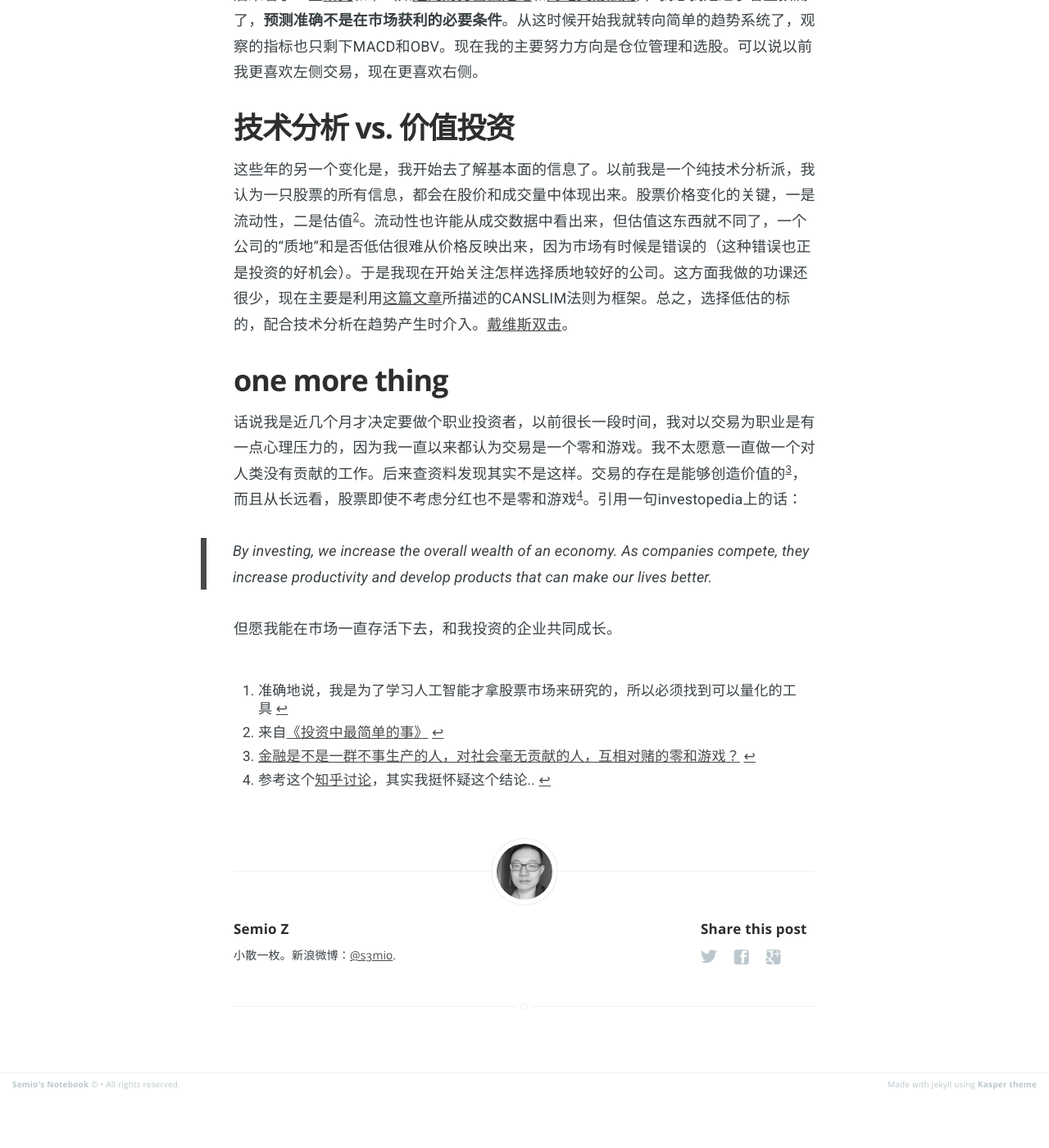
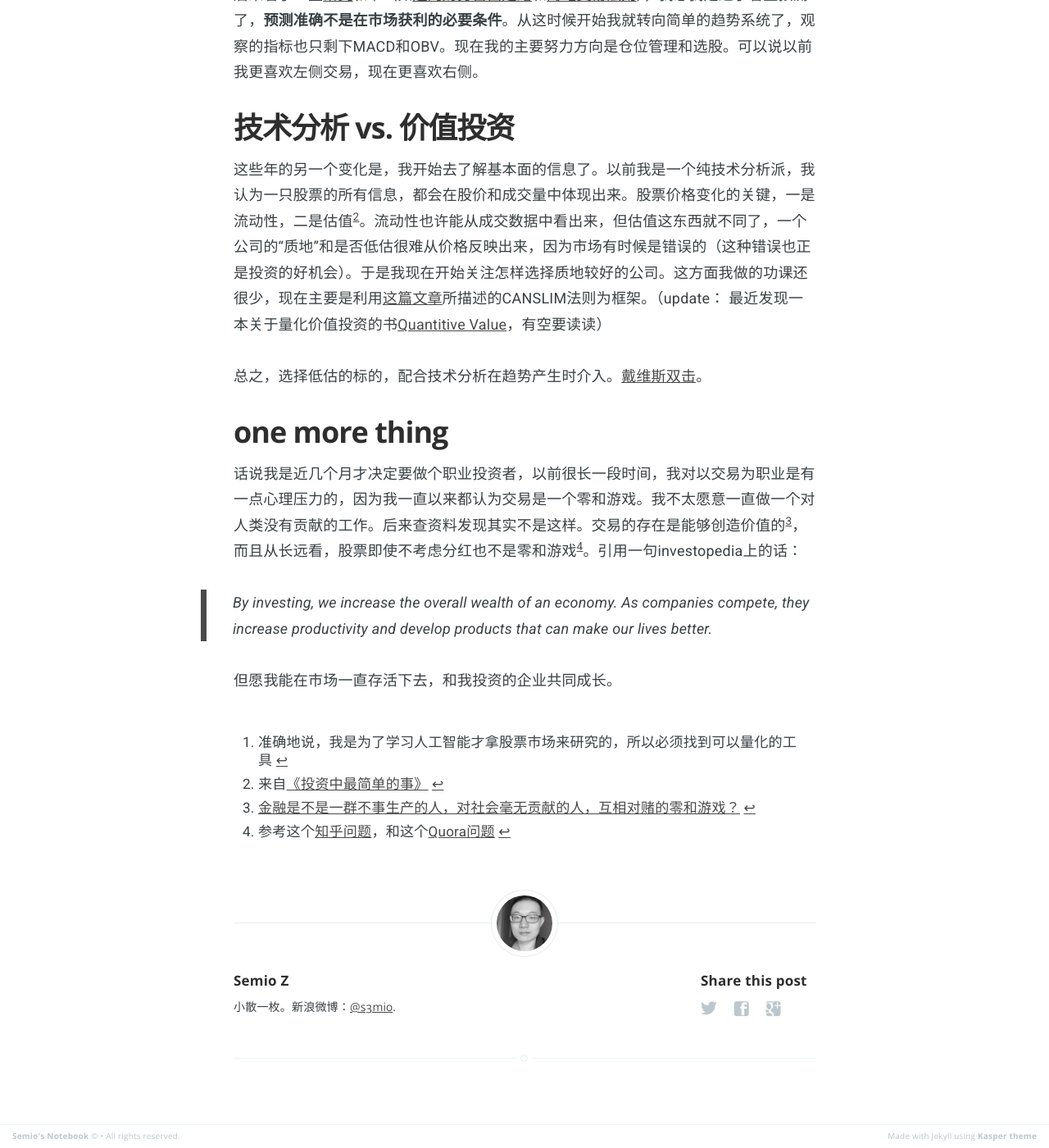
Before and after one commit to semio/semio.github.io, a Jekyll site: the page built from _posts/2015-03-08-my-road-on-investing.md, in a window 1280 px wide and 1400 px high, scrolled down 888 px. Shown: the whole window at 82% size. Built offline with Jekyll 4.4.1, drawn with Linux system fonts in a browser that asks for light colours; Markdown is read by kramdown in place of the engine named in the settings; before the commit the page ends 2225 px from its top, so only the background shows below that.

Commit message:
updated post

```diff
--- a/_config.yml
+++ b/_config.yml
@@ -29,4 +29,4 @@ kramdown:
   coderay_css: class
 
 redcarpet:
-  extensions: ["footnotes", "no_intra_emphasis", "tables", "strikethrough"]
+  extensions: ["footnotes", "no_intra_emphasis", "tables", "strikethrough", "autolink"]
--- a/_posts/2015-03-08-my-road-on-investing.md
+++ b/_posts/2015-03-08-my-road-on-investing.md
@@ -20,7 +20,9 @@ categories: trading
 
 ## 技术分析 vs. 价值投资
 
-这些年的另一个变化是，我开始去了解基本面的信息了。以前我是一个纯技术分析派，我认为一只股票的所有信息，都会在股价和成交量中体现出来。股票价格变化的关键，一是流动性，二是估值[^2]。流动性也许能从成交数据中看出来，但估值这东西就不同了，一个公司的“质地”和是否低估很难从价格反映出来，因为市场有时候是错误的（这种错误也正是投资的好机会）。于是我现在开始关注怎样选择质地较好的公司。这方面我做的功课还很少，现在主要是利用[这篇文章](http://blog.sina.com.cn/s/blog_4c6a80960102egud.html)所描述的CANSLIM法则为框架。总之，选择低估的标的，配合技术分析在趋势产生时介入。[戴维斯双击](http://wiki.mbalib.com/wiki/%E6%88%B4%E7%BB%B4%E6%96%AF%E5%8F%8C%E6%9D%80%E6%95%88%E5%BA%94)。
+这些年的另一个变化是，我开始去了解基本面的信息了。以前我是一个纯技术分析派，我认为一只股票的所有信息，都会在股价和成交量中体现出来。股票价格变化的关键，一是流动性，二是估值[^2]。流动性也许能从成交数据中看出来，但估值这东西就不同了，一个公司的“质地”和是否低估很难从价格反映出来，因为市场有时候是错误的（这种错误也正是投资的好机会）。于是我现在开始关注怎样选择质地较好的公司。这方面我做的功课还很少，现在主要是利用[这篇文章](http://blog.sina.com.cn/s/blog_4c6a80960102egud.html)所描述的CANSLIM法则为框架。（update： 最近发现一本关于量化价值投资的书[Quantitive Value](https://www.quantopian.com/posts/acquirers-multiple-based-on-deep-value-number-fundamentals?utm_source=All+Active+Members&utm_campaign=d5e5d08663-15-03-03-new+users-+offerExpirationLastOne&utm_medium=email&utm_term=0_7cca55778a-d5e5d08663-98356081)，有空要读读）
+
+总之，选择低估的标的，配合技术分析在趋势产生时介入。[戴维斯双击](http://wiki.mbalib.com/wiki/%E6%88%B4%E7%BB%B4%E6%96%AF%E5%8F%8C%E6%9D%80%E6%95%88%E5%BA%94)。
 
 ## one more thing
 
@@ -33,4 +35,4 @@ categories: trading
 [^1]: 准确地说，我是为了学习人工智能才拿股票市场来研究的，所以必须找到可以量化的工具
 [^2]: 来自[《投资中最简单的事》](http://book.douban.com/subject/26163553/)
 [^zhihu1]: [金融是不是一群不事生产的人，对社会毫无贡献的人，互相对赌的零和游戏？](http://zhuanlan.zhihu.com/wontfallinyourlap/19960266)
-[^zhihu2]: 参考这个[知乎讨论](http://zhi.hu/Qcjf)，其实我挺怀疑这个结论..
+[^zhihu2]: 参考这个[知乎问题](http://zhi.hu/Qcjf)，和这个[Quora问题](https://www.quora.com/Is-capitalism-a-zero-sum-game)
```
Also changed, not shown: 2 other files.
